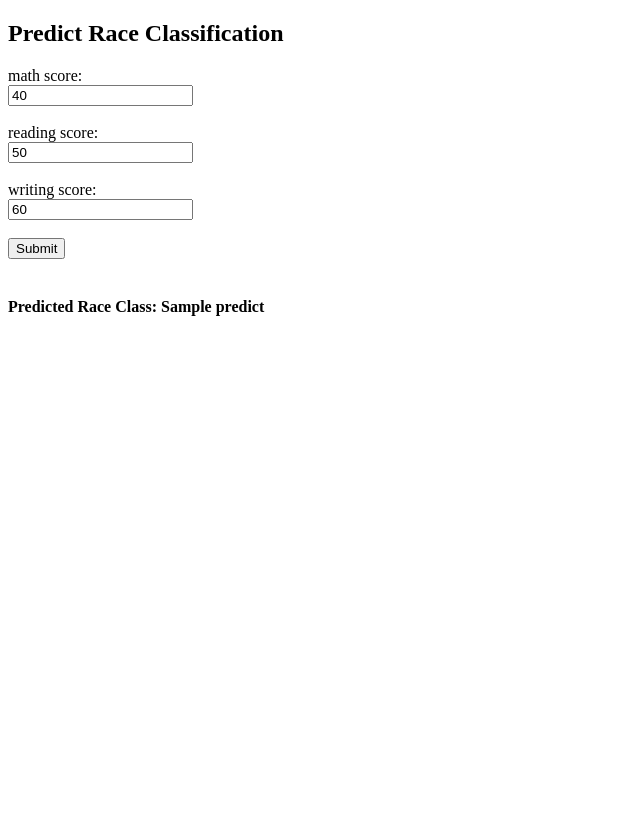
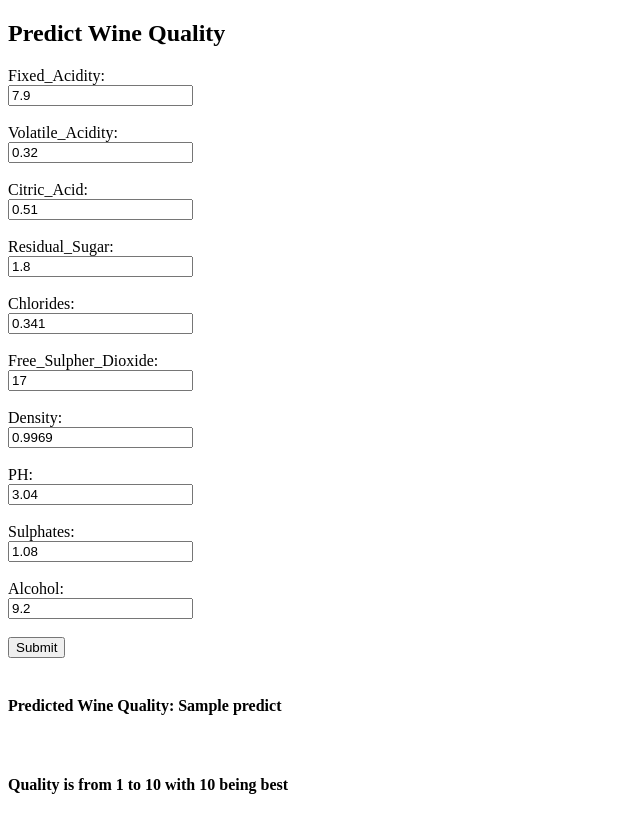
Before and after one commit to d7analyst/ana680-hw3, a Python web app: template templates/index.html in a window 1280 px wide. Shown: the whole page, without its empty margins (0-640 px from the left). Before the commit the page ends 316 px from the top, so only its background shows below. Run offline with Jinja, Linux system fonts and the light colour scheme; the template is opened without the code that fills it: most values are stand-ins (such as "Sample title", 1, 10 or a date in 2020).

Commit message:
Initial commit of HW3 project

```diff
--- a/templates/index.html
+++ b/templates/index.html
@@ -2,22 +2,47 @@
 <html lang="en">
 <head>
     <meta charset="UTF-8">
-    <title>Predict Race ClassGroup</title>
+    <title>Predict Wine Quality</title>
 </head>
 <body>
-<h2>Predict Race Classification</h2>
+<h2>Predict Wine Quality</h2>
     <form action="{{ url_for('predict')}}" method="POST">
-        <label for="MS">math score: </label><br>
-        <input type="number" id = "MS" name="math_score" value="40"><br><br>
-        <label for="RS">reading score:</label><br>
-        <input type="number" id = "RS" name="reading_score" value="50"><br><br>
-        <label for="WS"> writing score:</label><br>
-        <input type="number" id="WS" name="writing_score" value="60"><br><br>
+
+        <label for="FA">Fixed_Acidity: </label><br>
+        <input type="number" id = "FA" name="Fixed_Acidity" value="7.9"><br><br>
+
+        <label for="VA">Volatile_Acidity:</label><br>
+        <input type="number" id = "VA" name="Volatile_Acidity" value="0.32"><br><br>
+
+        <label for="CA"> Citric_Acid:</label><br>
+        <input type="number" id="CA" name="Citric_Acid" value="0.51"><br><br>
+
+        <label for="RS">Residual_Sugar: </label><br>
+        <input type="number" id = "RS" name="Residual_Sugar" value="1.8"><br><br>
+
+        <label for="CL">Chlorides:</label><br>
+        <input type="number" id = "CL" name="Chlorides" value="0.341"><br><br>
+
+        <label for="FS"> Free_Sulpher_Dioxide:</label><br>
+        <input type="number" id="DS" name="Density" value="17"><br><br>
+
+        <label for="DS">Density: </label><br>
+        <input type="number" id = "FA" name="Fixed_Acidity" value="0.9969"><br><br>
+
+        <label for="PH">PH:</label><br>
+        <input type="number" id = "PH" name="PH" value="3.04"><br><br>
+
+        <label for="SP"> Sulphates:</label><br>
+        <input type="number" id="SP" name="Sulphates" value="1.08"><br><br>
+
+        <label for="AL"> Alcohol:</label><br>
+        <input type="number" id="AL" name="Alcohol" value="9.2"><br><br>
 
         <input type=submit    value=Submit><br><br>
+
    </form>
-    <h4> Predicted Race Class: {{ predict }} </h4>
-
+    <h4> Predicted Wine Quality: {{ predict }} </h4> <br>
+    <h4> Quality is from 1 to 10 with 10 being best</h4>
 
 </body>
 </html>
```
Also changed, not shown: app.py (+12 -5 lines), 2 other files.
